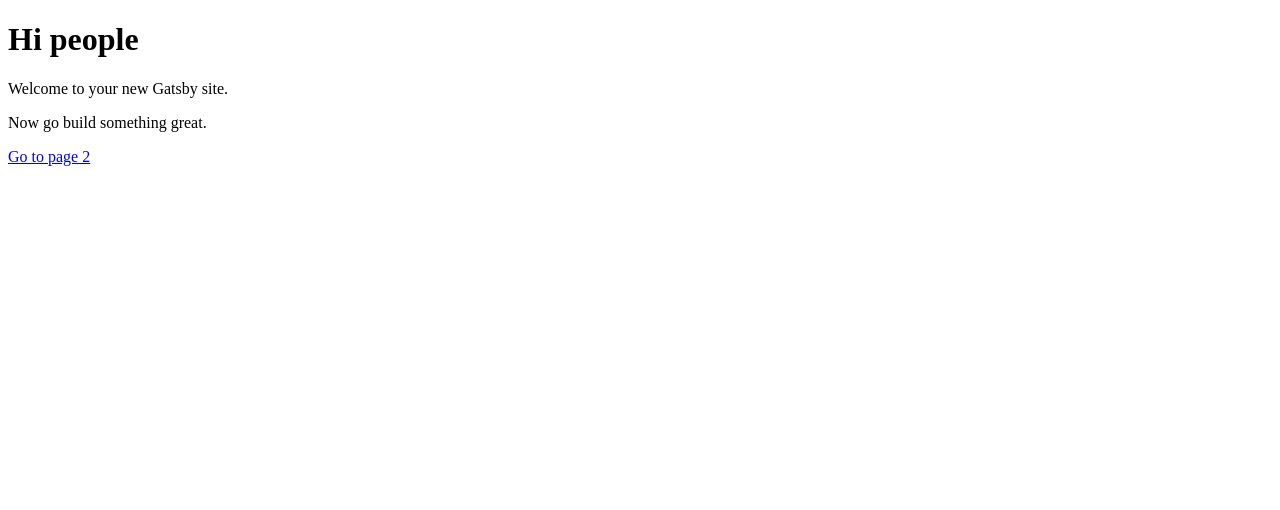
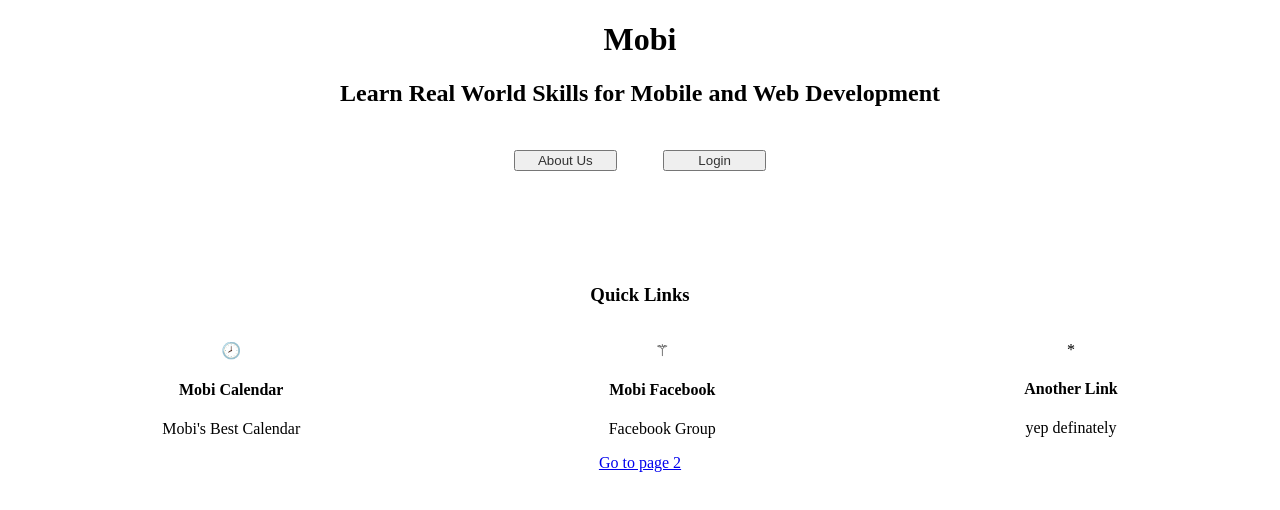
Before and after one commit to kolten/mobi-website, a Gatsby site: page / in a window 1280 px wide. Built offline with nearby package versions, Linux system fonts and the light colour scheme; Gatsby itself is replaced by a stand-in of ours.

Commit message:
layout of Homepage

```diff
--- a/src/components/Header/index.js
+++ b/src/components/Header/index.js
@@ -3,9 +3,11 @@ import Link from 'gatsby-link'
 
 // Add more pages here
 const pages = [
+  {pageTitle: 'Home', link: ''},
   {pageTitle: 'About', link: 'about'},
   {pageTitle: 'Workshops', link: 'workshops'},
   {pageTitle: 'Social Coding', link: 'social'},
+  {pageTitle: 'Login', link: 'https://member.idappthat.mobi/login'},
 ]
 
 const Header = () => (
--- a/src/pages/index.js
+++ b/src/pages/index.js
@@ -1,11 +1,58 @@
 import React from 'react'
 import Link from 'gatsby-link'
 
+
+const quickLinks = [
+  {icon: '🕗', name: 'Mobi Calendar', link: '', description: "Mobi's Best Calendar"},
+  {icon: '⚚', name: 'Mobi Facebook', link: '', description: "Facebook Group"},
+  {icon: '*', name: 'Another Link', link: '', description: "yep definately"},
+]
+
 const IndexPage = () => (
-  <div>
-    <h1>Hi people</h1>
-    <p>Welcome to your new Gatsby site.</p>
-    <p>Now go build something great.</p>
+  <div style={{textAlign: 'center'}}>
+      <div style={{paddingBottom: '4.45rem'}}>
+        <h1>Mobi</h1>
+        <h2>Learn Real World Skills for Mobile and Web Development</h2>
+        <div>
+          <button style={{width: '6.43rem',margin: '1.45rem'}}>
+          <Link
+              to={'/about'}
+              style={{
+                color: '#333',
+                textDecoration: 'none',
+              }}
+            >
+              About Us
+            </Link>
+          </button>
+          <button style={{width: '6.43rem',margin: '1.45rem'}}>
+          <Link
+              to={'/'}
+              style={{
+                color: '#333',
+                textDecoration: 'none',
+              }}
+            >
+              Login
+            </Link>
+          </button>
+        </div>
+
+      </div>
+
+      <div>
+        <h3>Quick Links</h3>
+        <div style={{display: 'flex', justifyContent: "space-around"}}>
+          {quickLinks.map((quickLink) => (
+            <div>
+              <p>{`${quickLink.icon}`}</p>
+              <h4>{`${quickLink.name}`}</h4>
+              <p>{`${quickLink.description}`}</p>
+            </div>
+          ))}
+        </div>
+      </div>
+
     <Link to="/page-2/">Go to page 2</Link>
   </div>
 )
```
Also changed, not shown: src/pages/about.js (added, +13 -0 lines), src/pages/workshops.js (added, +13 -0 lines).
